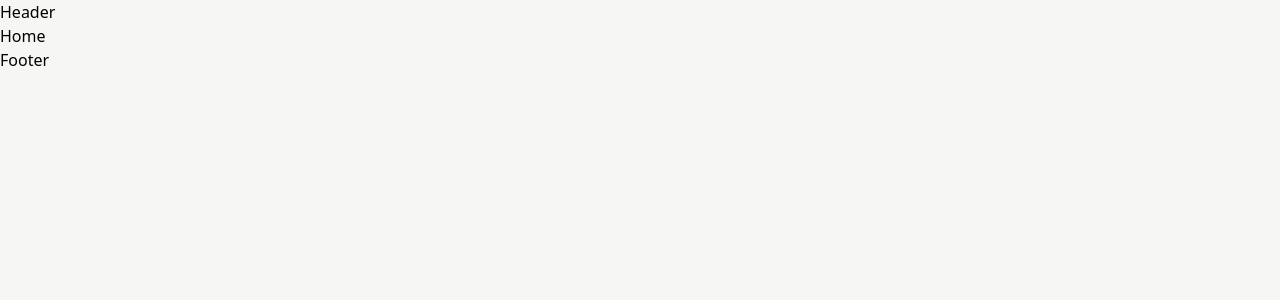
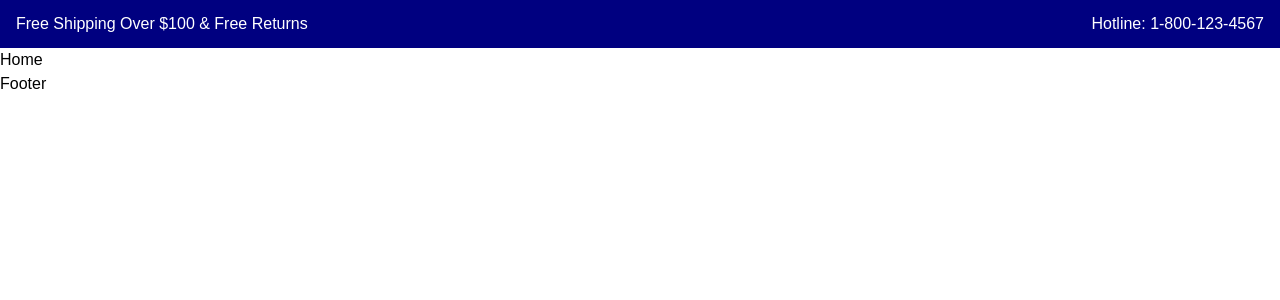
Before and after one commit to DariusGuillaume/ecommerce-website, a React (Create React App) app in the folder frontend/: page / in a window 1280 px wide. Shown: the top 300 px of the page. Built offline with nearby package versions, Linux system fonts and the light colour scheme.

Commit message:
added topline header

```diff
--- a/frontend/public/index.html
+++ b/frontend/public/index.html
@@ -24,7 +24,7 @@
       work correctly both with client-side routing and a non-root public URL.
       Learn how to configure a non-root public URL by running `npm run build`.
     -->
-    <title>React App</title>
+    <title>Ecommerce</title>
   </head>
   <body>
     <noscript>You need to enable JavaScript to run this app.</noscript>
--- a/frontend/src/App.css
+++ b/frontend/src/App.css
@@ -1,8 +1,3 @@
-@tailwind base;
-@tailwind components;
-@tailwind utilities;
-
-
 @tailwind base;
 @tailwind components;
 @tailwind utilities;
@@ -11,19 +6,24 @@
 @import url('https://fonts.googleapis.com/css2?family=Roboto:ital,wght@0,100;0,300;0,400;0,500;0,700;0,900;1,100;1,300;1,400;1,500;1,700;1,900&display=swap');
 @import url('https://fonts.googleapis.com/css2?family=Poppins:ital,wght@0,100;0,200;0,300;0,400;0,500;0,600;0,700;0,800;0,900;1,100;1,200;1,300;1,400;1,500;1,600;1,700;1,800;1,900&display=swap');
 
-*{
+/* Custom colors */
+:root {
+  --navy-500: #000080;
+  --navy-200: #6c63ff;
+}
+
+* {
+  margin: 0;
+  padding: 0;
+  box-sizing: border-box;
   scroll-behavior: smooth;
 }
-body {
-  font-family: system-ui, -apple-system, BlinkMacSystemFont, "Segoe UI", Roboto,
-    Oxygen, Ubuntu, Cantarell, "Open Sans", "Helvetica Neue", sans-serif;
-    background: #F6F6F5;
-    scroll-behavior: smooth;
-}
-input,select{
+
+input, select {
   outline: none;
 }
-.batch_heart{
+
+.batch_heart {
   background: tomato;
   width: 15px;
   height: 15px;
@@ -36,6 +36,7 @@ input,select{
   top: -9%;
   cursor: pointer;
 }
+
 /* Chrome, Safari, Edge, Opera */
 input::-webkit-outer-spin-button,
 input::-webkit-inner-spin-button {
@@ -47,3 +48,12 @@ input::-webkit-inner-spin-button {
 input[type=number] {
   -moz-appearance: textfield;
 }
+
+body {
+  font-family: "Rubik", sans-serif;
+}
+
+a {
+  text-decoration: none;
+  display: inline-block;
+}
--- a/frontend/src/components/Layout/Header.jsx
+++ b/frontend/src/components/Layout/Header.jsx
@@ -1,9 +1,26 @@
-import React from 'react'
+import React from 'react';
+import { NavLink, Link } from 'react-router-dom';
+import "../../App.css";
 
 const Header = () => {
   return (
-    <div>Header</div>
-  )
-}
+    <header style={{ backgroundColor: 'var(--navy-500)' }} className="py-3">
+      <div className="container mx-auto px-4">
+        <div className="flex justify-between items-center">
+          <div>
+            <p style={{ color: 'white' }}>
+              Free Shipping Over $100 & Free Returns
+            </p>
+          </div>
+          <div>
+            <p style={{ color: 'white', textAlign: 'right' }}>
+              Hotline: <a href="tel:1-800-123-4567" style={{ color: 'white' }}>1-800-123-4567</a>
+            </p>
+          </div>
+        </div>
+      </div>
+    </header>
+  );
+};
 
-export default Header
+export default Header;
```
